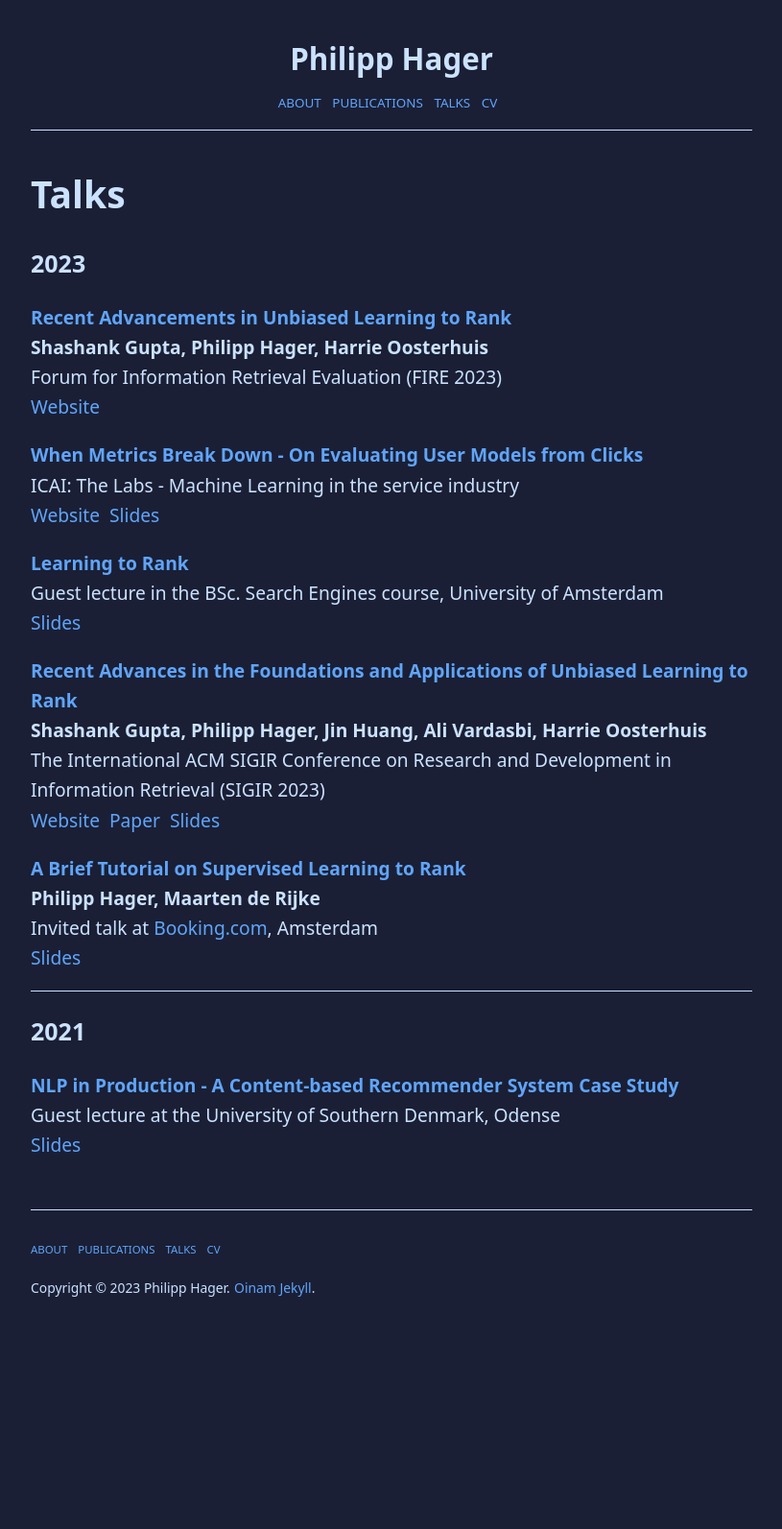
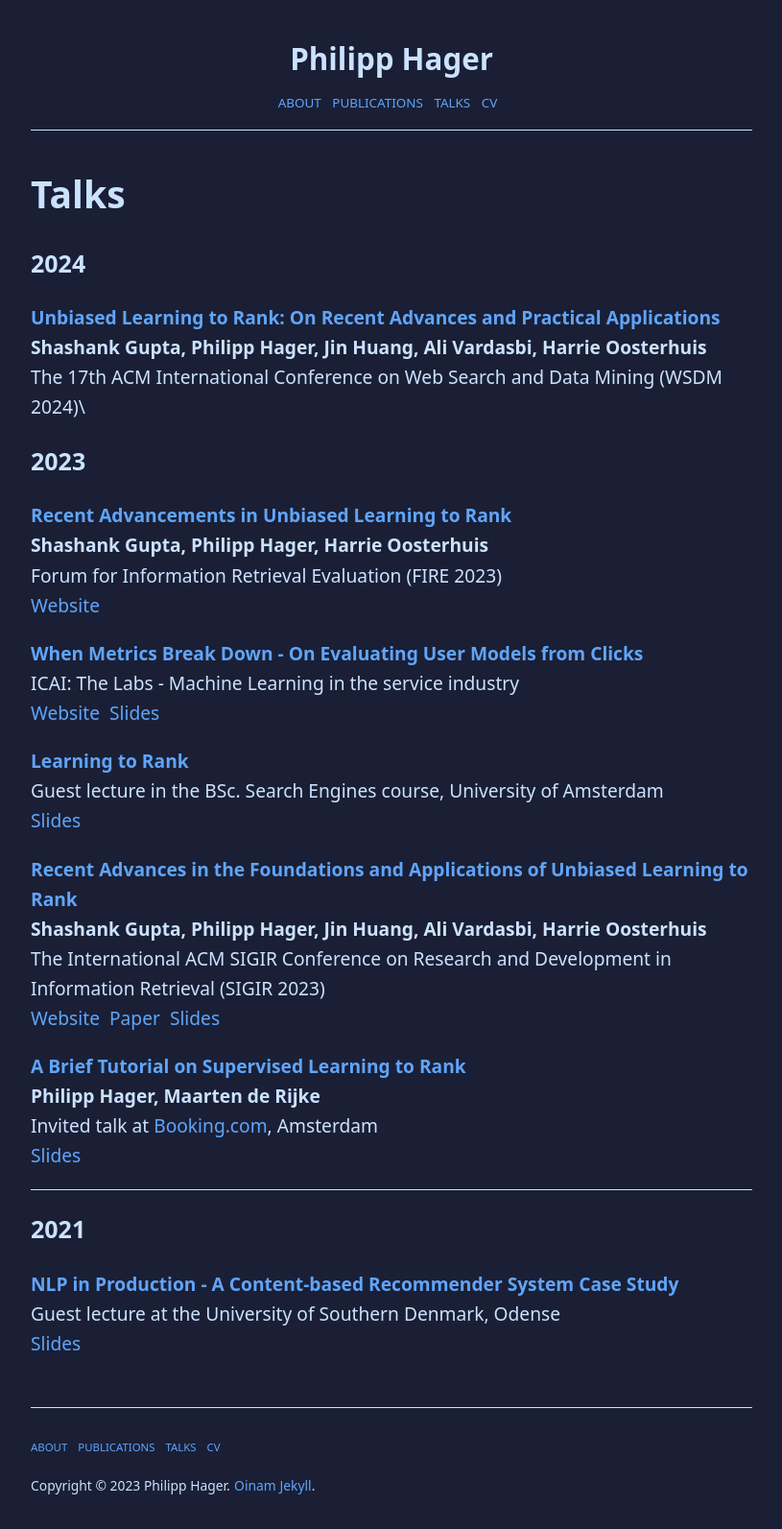
Before and after one commit to philipphager/philipphager.github.io, a Jekyll site: the page built from talks.md, in a window 1280 px wide. Shown: the whole page at 96% size, without its empty margins (232-1047 px from the left). Built offline with Jekyll 4.4.1, drawn with Linux system fonts in a browser that asks for light colours; before the commit the page ends 1386 px from its top, so only the background shows below that.

Commit message:
Update talks.md

```diff
--- a/talks.md
+++ b/talks.md
@@ -3,6 +3,11 @@ layout: page
 title: Talks
 permalink: /talks/
 ---
+
+### 2024
+**[Unbiased Learning to Rank: On Recent Advances and Practical Applications]()**\\
+**Shashank Gupta, Philipp Hager, Jin Huang, Ali Vardasbi, Harrie Oosterhuis**\\
+The 17th ACM International Conference on Web Search and Data Mining (WSDM 2024)\\
 
 ### 2023
 **[Recent Advancements in Unbiased Learning to Rank](https://sites.google.com/view/fire-2023-ultr-tutorial/home)**\\
```
